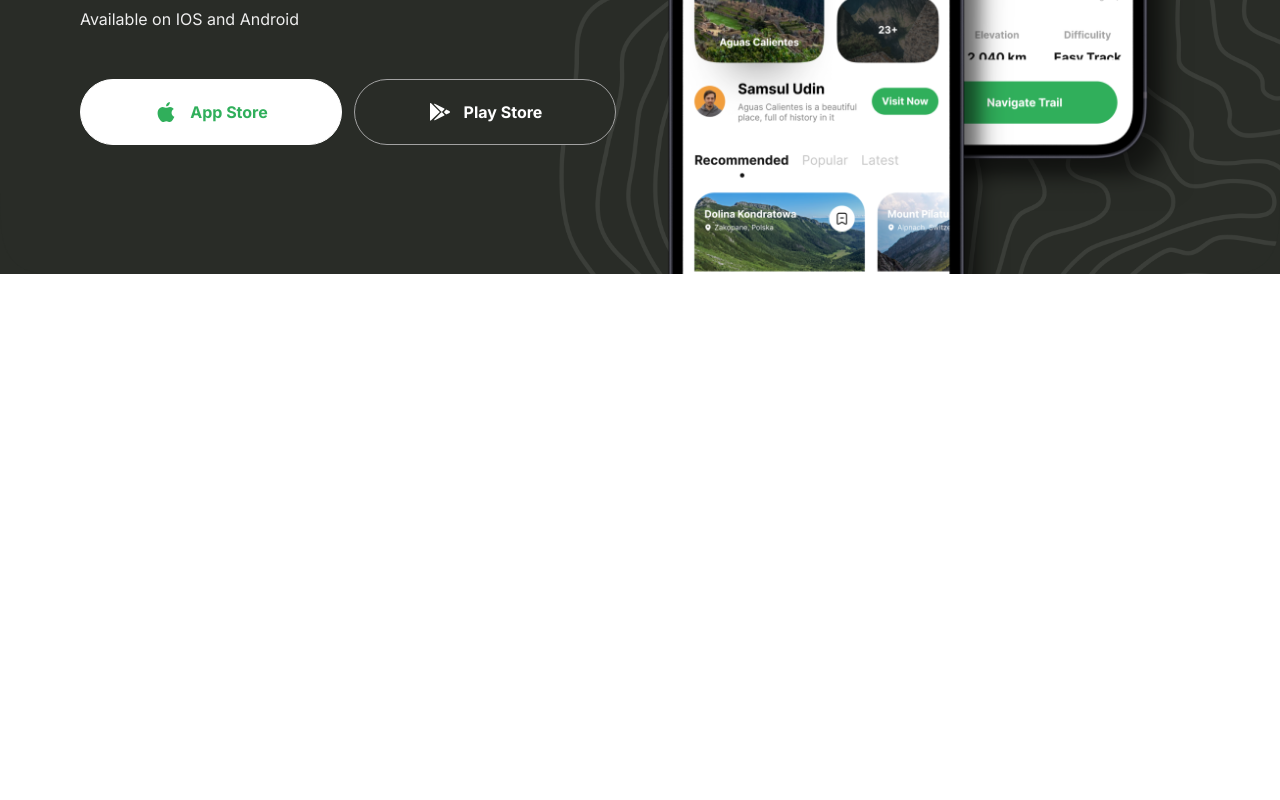
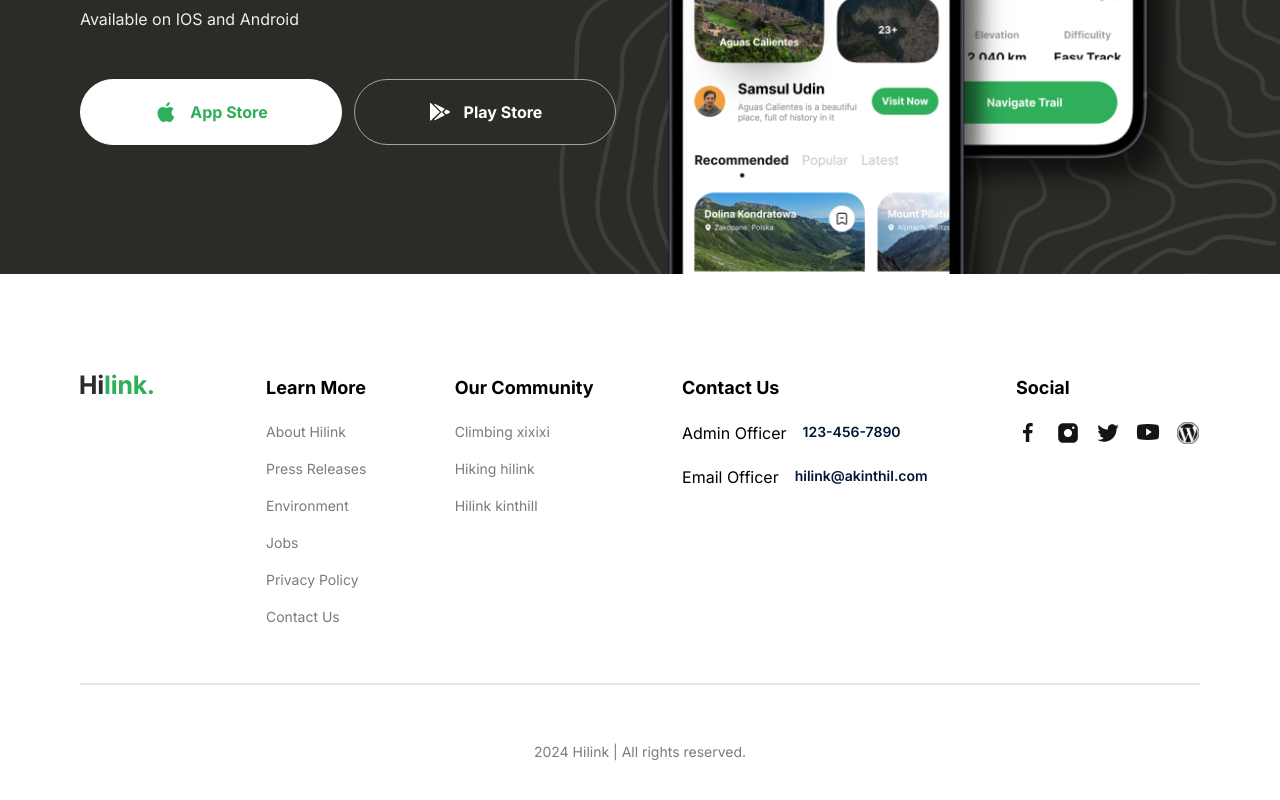
Before and after one commit to Damjan15/Hilink, a Next.js app: page / in a window 1280 px wide. Shown: the part 4082-4882 px from the top of the page. Before the commit the page ends 4456 px from the top, so only its background shows below. Built offline with nearby package versions, Linux system fonts and the light colour scheme.

Commit message:
feat: footer added

```diff
--- a/app/layout.tsx
+++ b/app/layout.tsx
@@ -1,6 +1,7 @@
 import type { Metadata } from "next";
 import "./globals.css";
 import Navbar from "@/components/Navbar";
+import Footer from "@/components/Footer";
 
 export const metadata: Metadata = {
   title: "Hilink | Travel Camping",
@@ -20,6 +21,8 @@
         <main className="relative overflow-hidden">
           {children}
         </main>
+
+        <Footer />
       </body>
     </html>
   );
--- /dev/null
+++ b/components/Footer.tsx
@@ -0,0 +1,62 @@
+import { FOOTER_CONTACT_INFO, FOOTER_LINKS, SOCIALS } from "@/constants"
+import Image from "next/image"
+import Link from "next/link"
+import FooterColumn from "./FooterColumn"
+
+const Footer = () => {
+  return (
+    <footer className="flexCenter mb-24">
+        <div className="padding-container max-container flex w-full flex-col gap-14">
+            <div className="flex flex-col items-start justify-center gap-[10%] md:flex-row">
+                <Link href="/" className="mb-10">
+                    <Image src="/hilink-logo.svg" alt="logo" width={74} height={29} />
+                </Link>
+
+                <div className="flex flex-wrap gap-10 sm:justify-between md:flex-1">
+                    {FOOTER_LINKS.map((column) => (
+                        <FooterColumn title={column.title}>
+                            <ul className="regular-14 flex flex-col gap-4 text-gray-30">
+                                { column.links.map((link) => (
+                                    <Link href="/" key={link}>
+                                        {link}
+                                    </Link>
+                                ))}
+                            </ul>
+                        </FooterColumn>
+                    ))}
+
+                    <div className="flex flex-col gap-5">
+                        <FooterColumn title={FOOTER_CONTACT_INFO.title}>
+                            { FOOTER_CONTACT_INFO.links.map((link) => (
+                                <Link href="/" key={link.label} className="flex gap-4 md:flex-col lg:flex-row">
+                                    <p className="whitespace-nowrap">{link.label}</p>
+                                    <p className="medium-14 whitespace-nowrap text-blue-70">
+                                        {link.value}
+                                    </p>
+                                </Link>
+                            ))}
+                        </FooterColumn>
+                    </div>
+
+                    <div className="flex flex-col gap-5">
+                        <FooterColumn title={SOCIALS.title}>
+                            <ul className="regular-14 flex gap-4 text-gray-30">
+                                {SOCIALS.links.map((link) => (
+                                    <Link href="/" key={link}>
+                                        <Image src={link} alt="logo" width={24} height={24} />
+                                    </Link>
+                                ))}
+                            </ul>
+                        </FooterColumn>
+                    </div>
+                </div>
+            </div>
+
+            <div className="border bg-gray-20" />
+            <p className="regular-14 w-full text-center text-gray-30">2024 Hilink | All rights reserved.</p>
+        </div>
+    </footer>
+  )
+}
+
+export default Footer
--- /dev/null
+++ b/components/FooterColumn.tsx
@@ -0,0 +1,14 @@
+type FooterColumnProps = {
+    title: string;
+    children: React.ReactNode;
+}
+const FooterColumn = ({ title, children }: FooterColumnProps) => {
+  return (
+    <div className="flex flex-col gap-5">
+        <h4 className="bold-18 whitespace-nowrap">{title}</h4>
+        {children}
+    </div>
+  )
+}
+
+export default FooterColumn
```
